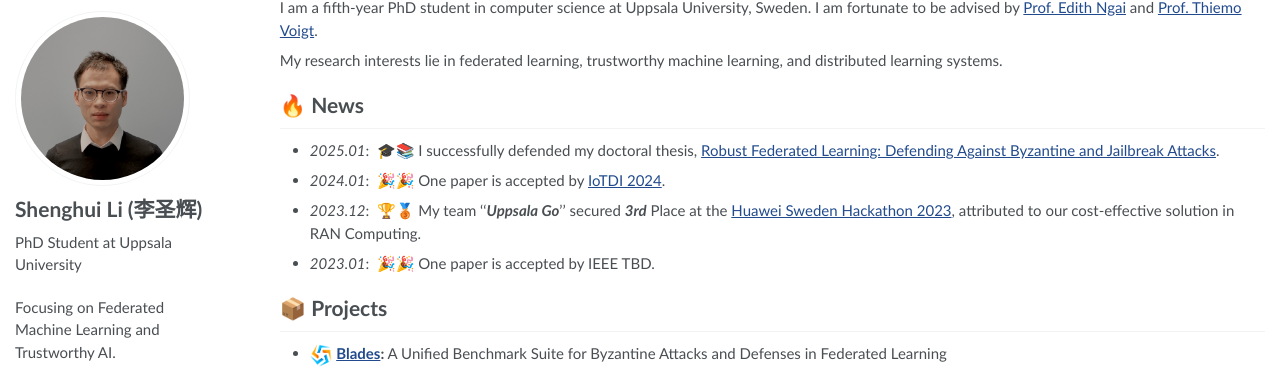
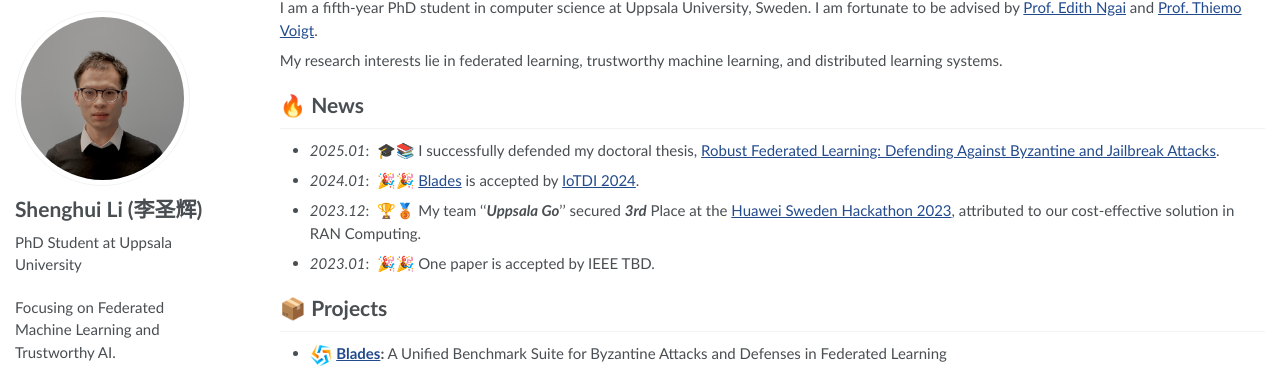
Before and after one commit to lishenghui/lishenghui.github.io, a Jekyll site: the page built from _pages/about.md, in a window 1280 px wide and 900 px high. Shown: the part 80-448 px from the top of the window. Built offline with Jekyll 4.4.1, drawn with Linux system fonts in a browser that asks for light colours.

Commit message:
Update about.md

```diff
--- a/_pages/about.md
+++ b/_pages/about.md
@@ -28,7 +28,7 @@ distributed learning systems.
 
 # 🔥 News
 - *2025.01*: &nbsp;🎓📚 I successfully defended my doctoral thesis, [Robust Federated Learning: Defending Against Byzantine and Jailbreak Attacks](https://www.diva-portal.org/smash/record.jsf?pid=diva2%3A1914990&dswid=-4039).
-- *2024.01*: &nbsp;🎉🎉 One paper is accepted by [IoTDI 2024](https://conferences.computer.org/iotDI/2024/).
+- *2024.01*: &nbsp;🎉🎉 [Blades](https://arxiv.org/abs/2206.05359) is accepted by [IoTDI 2024](https://conferences.computer.org/iotDI/2024/).
 - *2023.12*: &nbsp;🏆🥉 My team ''***Uppsala Go***'' secured ***3rd*** Place at the [Huawei Sweden Hackathon 2023](https://www.huaweihackathon2023.se/en/challenges/registration), attributed to our cost-effective solution in RAN Computing.
 - *2023.01*: &nbsp;🎉🎉 One paper is accepted by IEEE TBD.
 
```
